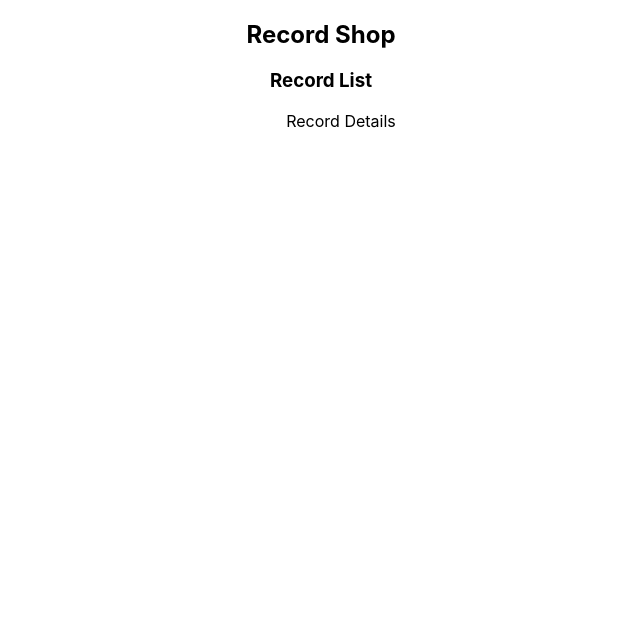
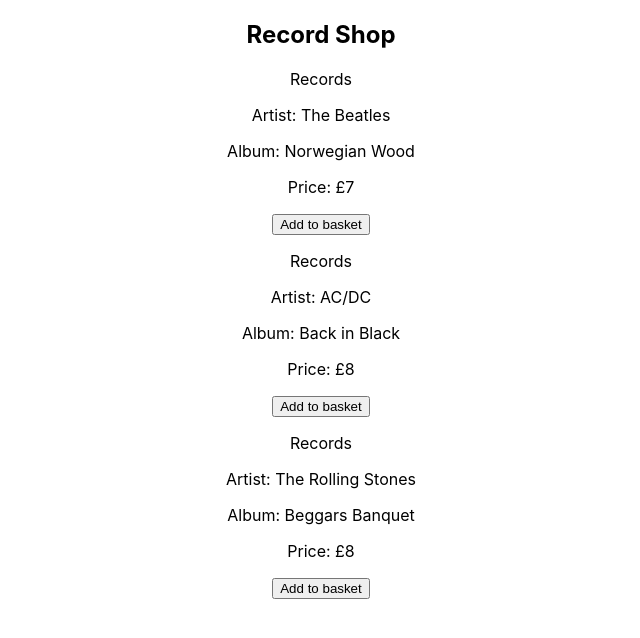
Before and after one commit to rosscondie/Record_Shop_E_Commerce_Lab, a React (Create React App) app: page / in a window 1280 px wide. Shown: the top 638 px of the page, without its empty margins (319-959 px from the left). Built offline with nearby package versions, Linux system fonts and the light colour scheme.

Commit message:
data displaying to browser

```diff
--- /dev/null
+++ b/src/components/Button.js
@@ -0,0 +1,11 @@
+import React from 'react';
+
+const Button = () => {
+    return (
+        <>
+        <button>Add to basket</button>
+        </>
+     );
+}
+
+export default Button;
--- a/src/components/Record.js
+++ b/src/components/Record.js
@@ -1,9 +1,15 @@
 import React from 'react';
+import Button from './Button';
 
-const Record = () => {
+const Record = ({ records  }) => {
     return (
         <>
-        <p>Record Details</p>
+        <p>Records</p>
+        <p>Artist: {records.artistName}</p>
+        <p>Album: {records.albumName}</p>
+        <p>Price: £{records.albumCost}</p>
+        <Button />
+
         </>
      );
 }
--- a/src/components/RecordList.js
+++ b/src/components/RecordList.js
@@ -1,15 +1,15 @@
 import React from 'react';
 import Record from './Record';
 
-const RecordList = () => {
+const RecordList = ({ records }) => {
+    const recordNodes = records.map((record) => {
+        return <Record key={record.id} records={record} />
+    })
     return (
         <>
-        <h3>Record List</h3>
-        <ul>
-            <Record />
-        </ul>
+        {recordNodes}
         </>
-     );
+    );
 }
 
 export default RecordList;
--- a/src/containers/RecordShopContainer.js
+++ b/src/containers/RecordShopContainer.js
@@ -1,11 +1,17 @@
-import React from 'react';
+import React, { useState } from 'react';
 import RecordList from "../components/RecordList";
 
+
 const RecordShopContainer = () => {
+    const [records, setRecords] = useState([
+        { id: 1, artistName: "The Beatles", albumName: "Norwegian Wood", albumCost: 7 },
+        { id: 2, artistName: "AC/DC", albumName: "Back in Black", albumCost: 8 },
+        { id: 3, artistName: "The Rolling Stones", albumName: "Beggars Banquet", albumCost: 8 },
+    ]);
     return (
         <>
         <h2>Record Shop</h2>
-        <RecordList />
+        <RecordList records={records}/>
         </>
      );
 }
```
